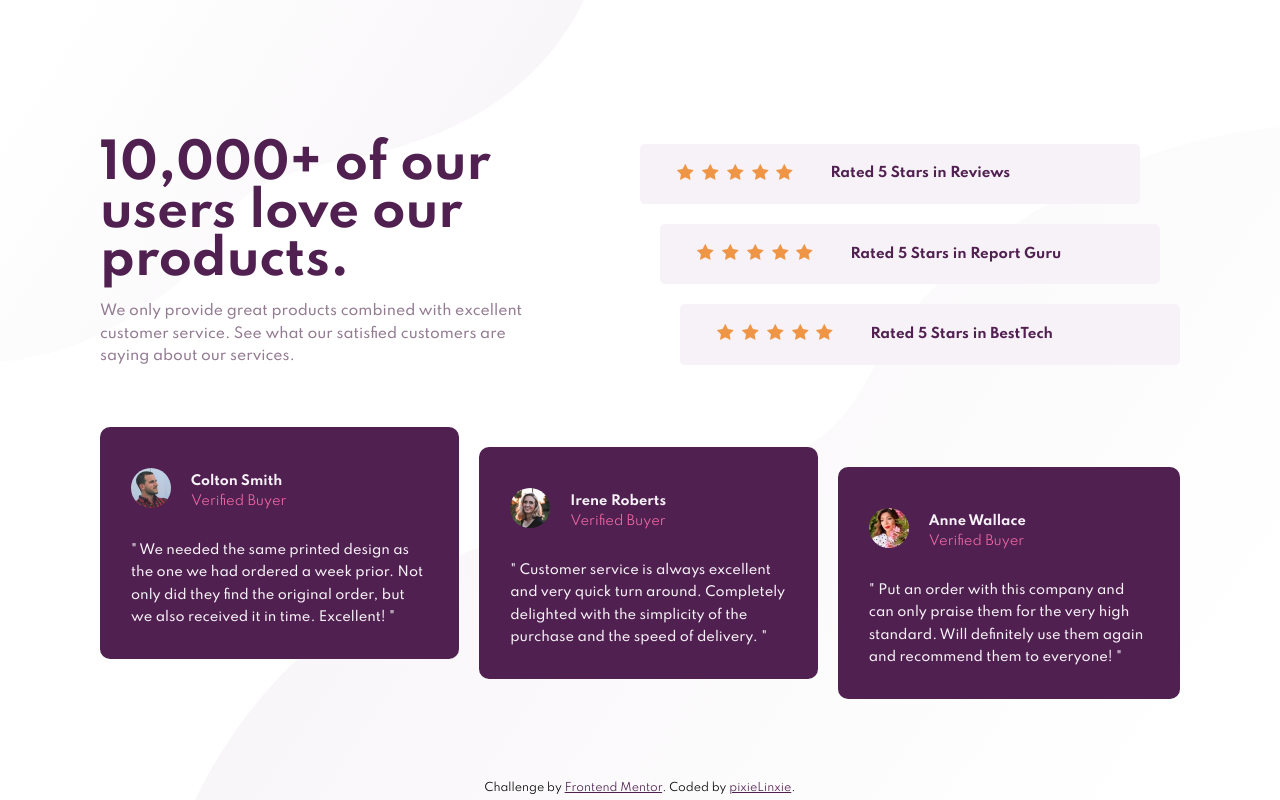
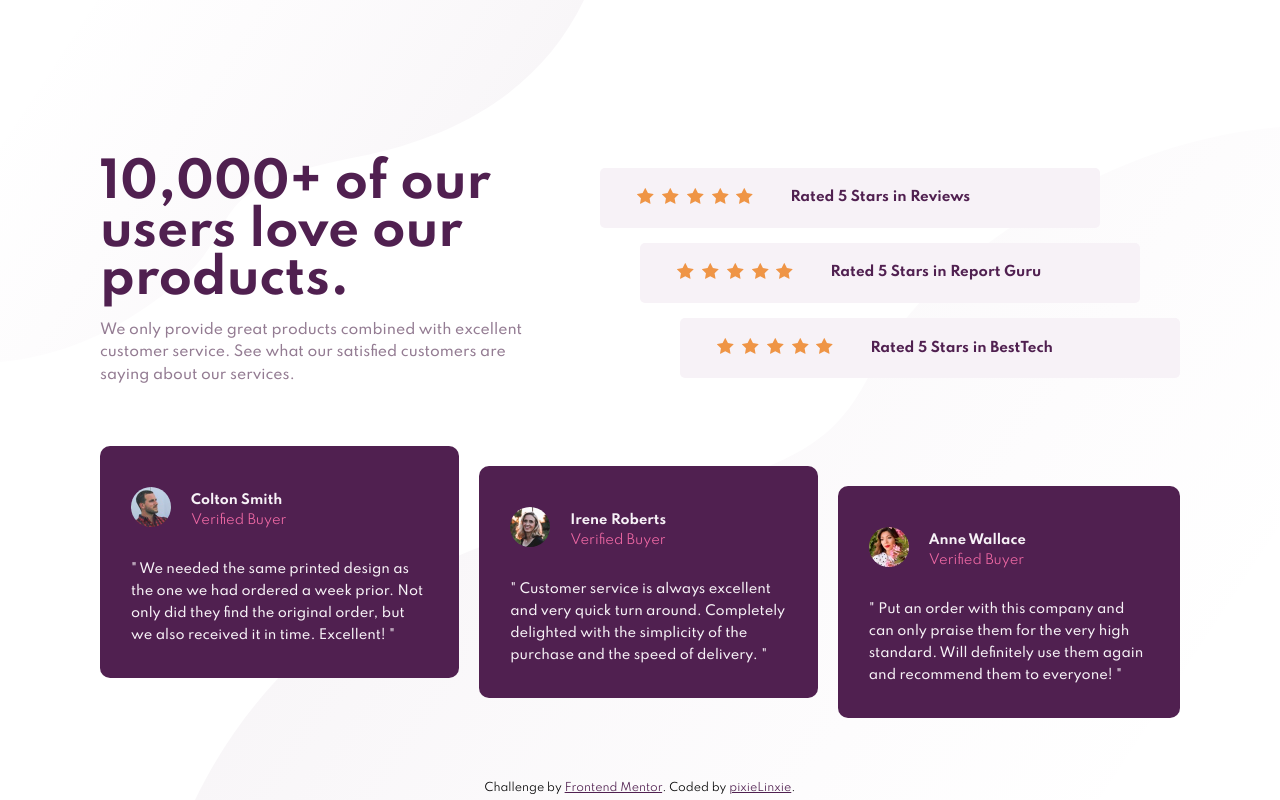
Before and after one commit to pixieLinxie/social-proof, a plain HTML site: page index.html in a window 1280 px wide. Drawn offline with Linux system fonts and the light colour scheme.

Commit message:
Update style.css

```diff
--- a/style.css
+++ b/style.css
@@ -1,4 +1,3 @@
-
 :root {
   --dark-magenta: hsl(300, 43%, 22%);
   --soft-pink: hsl(333, 80%, 67%);
@@ -46,9 +45,9 @@ body {
 }
 .rating {
   background-color: var(--lg-magenta);
-  margin-bottom: 20px;
+  margin-bottom: 15px;
   border-radius: 5px;
-  padding: 15px;
+  padding: 13px;
 }
 .rating-icons img {
   padding: 0 2px;
@@ -113,7 +112,11 @@ blockquote {
   .intro-container {
     display: flex;
     margin: 10px;
+    justify-content: space-between;
+    align-items: center;
+    margin-bottom: 50px;
   }
+
   .description, .ratings-group {
     flex: 1 1;
   }
@@ -121,6 +124,11 @@ blockquote {
     align-self: center;
     text-align: left;
     max-width: 400px;
+  }
+  .ratings-group {
+    max-width: 500px;
+    align-self: center;
+    margin-bottom: 0;
   }
   .rating:nth-of-type(1) {
     transform: translateX(-40px);
@@ -170,33 +178,27 @@ blockquote {
   .outer-container {
     max-width: 1100px;
     margin: 0 auto;
-    height: calc(100vh - 12px);
-    display: flex;
+
   }
   .inner-container {
-    align-self: center;
+    margin-top:80px;
   }
   .main-heading {
     font-size: 3rem;
   }
-  .intro-container {
-    justify-content: space-between;
-    align-items: center;
-    margin-bottom: 50px;
-  }
+
   .description {
     max-width: 450px;
   }
-  .ratings-group {
-    max-width: 500px;
-    align-self: center;
-    margin-bottom: 0;
-  }
+
   .description p {
     margin: 15px 0 0;
   }
-  /*.review:nth-of-type(2) {
-    margin-left: 20px;
-    margin-right: 20px;
-  }*/
+  .rating:nth-of-type(1) {
+    transform: translateX(-80px);
+  }
+  .rating:nth-of-type(2) {
+    transform: translateX(-40px);
+  }
+
 }
```
